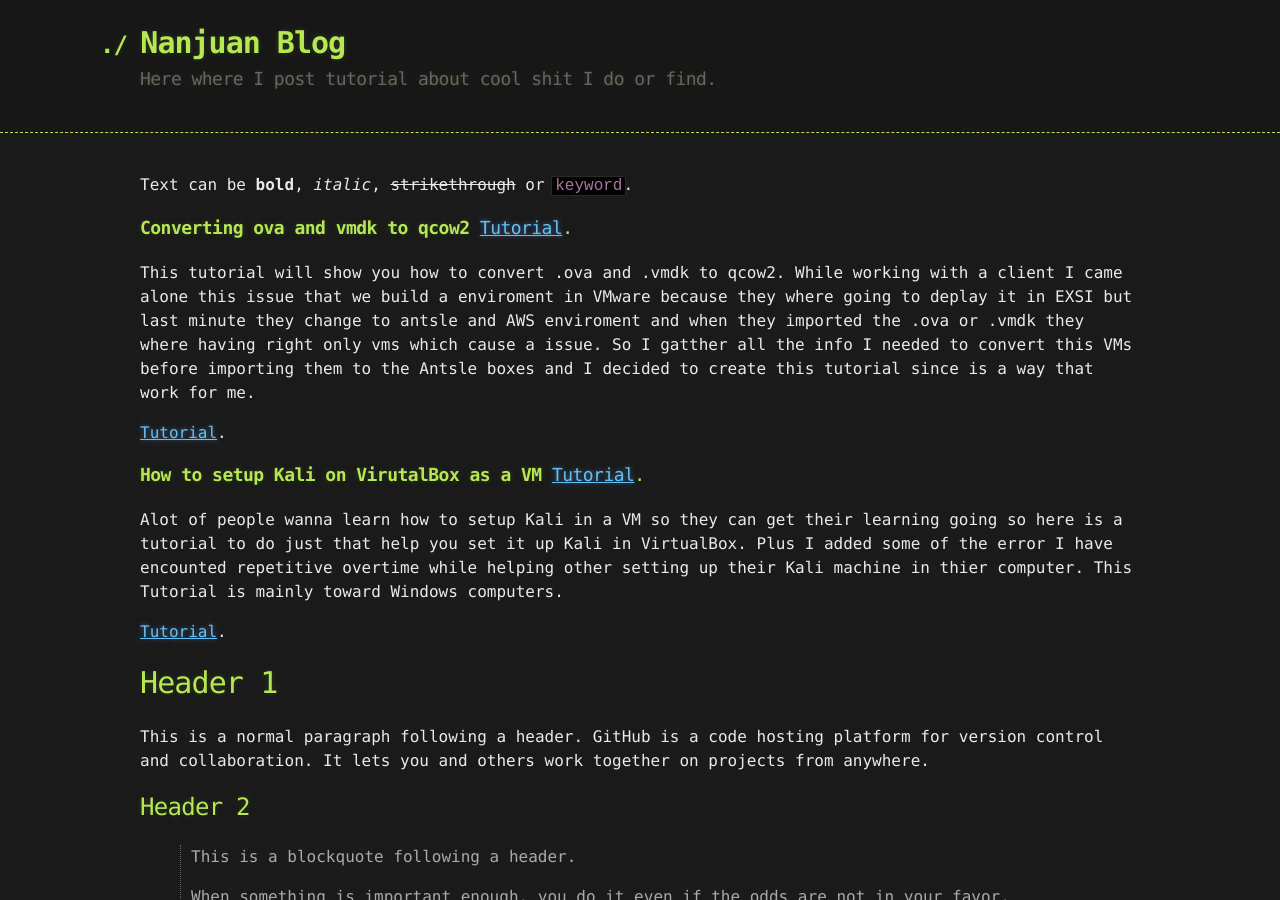
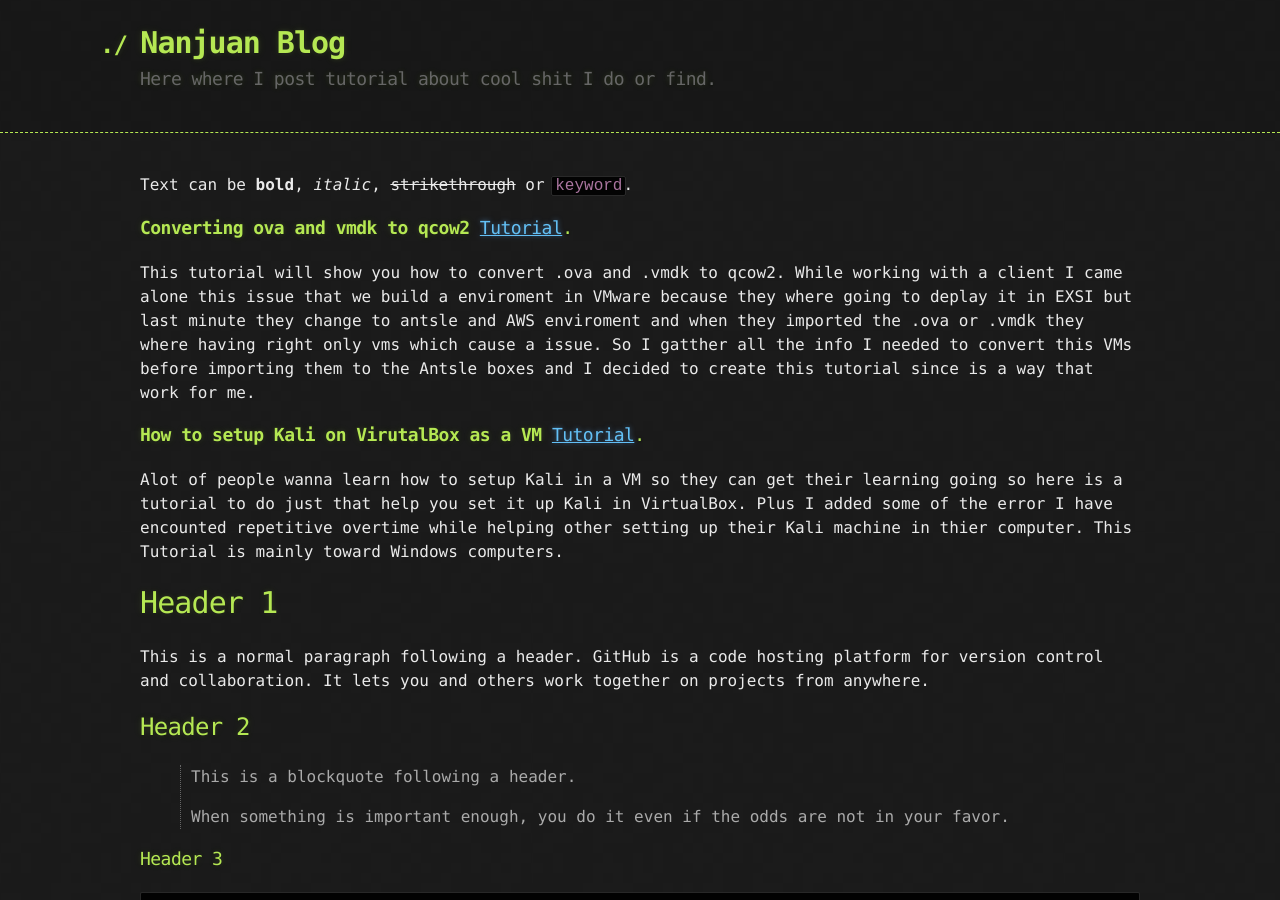
Before and after one commit to Nanjuan/nanjuan.github.io, a Jekyll site: the page built from index.md, in a window 1280 px wide and 900 px high. Built offline with Jekyll 4.4.1, drawn with Linux system fonts in a browser that asks for light colours.

Commit message:
Kali on VirtualBox

```diff
--- a/index.md
+++ b/index.md
@@ -8,13 +8,11 @@ Text can be **bold**, _italic_, ~~strikethrough~~ or `keyword`.
 
 This tutorial will show you how to convert .ova and .vmdk to qcow2. While working with a client I came alone this issue that we build a enviroment in VMware because they where going to deplay it in EXSI but last minute they change to antsle and AWS enviroment and when they imported the .ova or .vmdk they where having right only vms which cause a issue. So I gatther all the info I needed to convert this VMs before importing them to the Antsle boxes and I decided to create this tutorial since is a way that work for me.
 
-[Tutorial](./Hacking-Tutorials/How-to-convert-ova-and-vmdk-to-qcow2.md).
 
 ### **How to setup Kali on VirutalBox as a VM** [Tutorial](./Hacking-Tutorials/VirtualBox_setup_with_kali.md).
 
 Alot of people wanna learn how to setup Kali in a VM so they can get their learning going so here is a tutorial to do just that help you set it up Kali in VirtualBox. Plus I added some of the error I have encounted repetitive overtime while helping other setting up their Kali machine in thier computer. This Tutorial is mainly toward Windows computers.
 
-[Tutorial](./Hacking-Tutorials/VirtualBox_setup_with_kali.md).
 
 # Header 1
 
```
